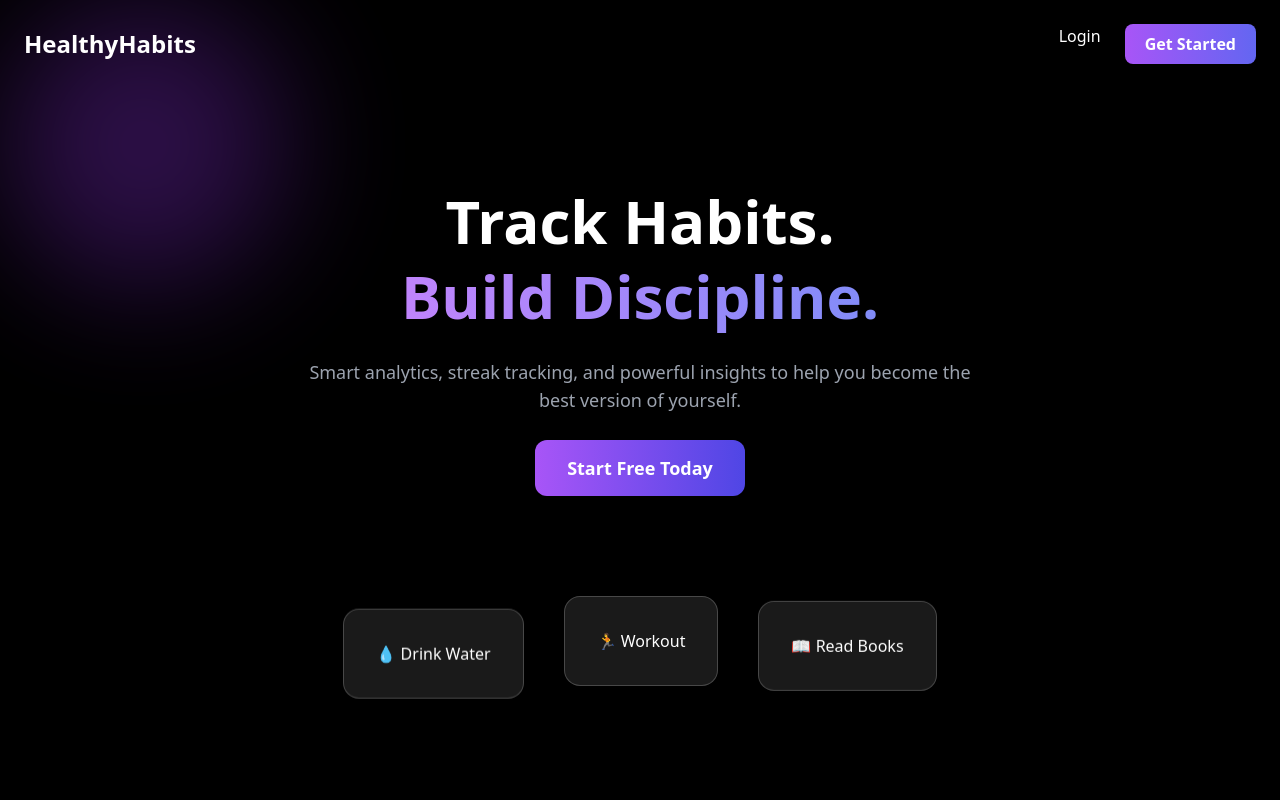
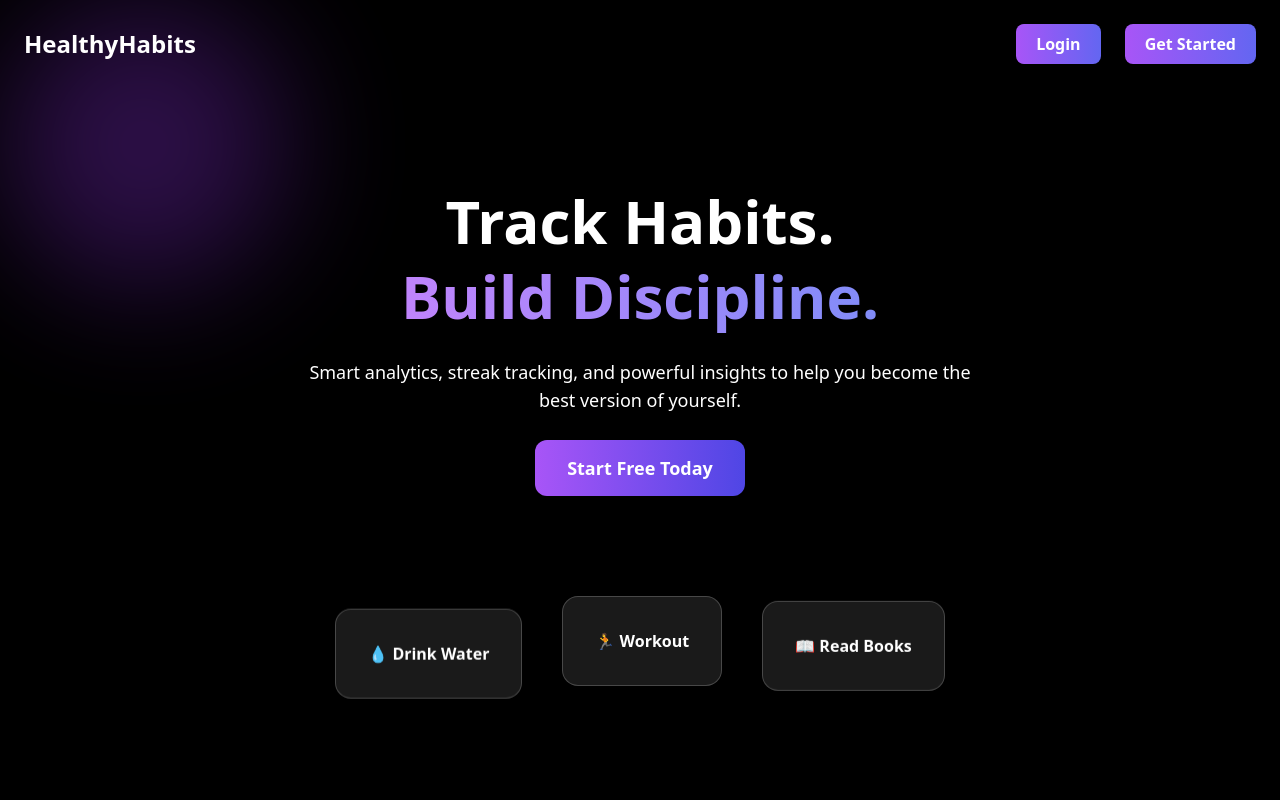
Before and after one commit to ARCHANA-MADDELA-57/healthy-habits-Tracker-frontend, a React (Vite) app: page / in a window 1280 px wide. Shown: the top 800 px of the page. Built offline with nearby package versions, Linux system fonts and the light colour scheme.

Commit message:
Did some changes in landing page

```diff
--- a/src/pages/Home.jsx
+++ b/src/pages/Home.jsx
@@ -59,7 +59,7 @@ const Home = () => {
                 <h1 className="text-2xl font-bold">HealthyHabits</h1>
 
                 <div className="flex gap-6">
-                    <Link to="/login" className="hover:text-gray-300 transition">
+                    <Link to="/login" className="px-5 py-2 bg-gradient-to-r from-purple-500 to-indigo-500 rounded-lg font-semibold hover:text-gray-300 transition">
                         Login
                     </Link>
                     <Link
@@ -91,7 +91,7 @@ const Home = () => {
                     initial={{ opacity: 0 }}
                     animate={{ opacity: 1 }}
                     transition={{ delay: 0.4 }}
-                    className="mt-6 max-w-2xl text-lg text-gray-400"
+                    className="mt-6 max-w-2xl text-lg text-white"
                 >
                     Smart analytics, streak tracking, and powerful insights to help
                     you become the best version of yourself.
@@ -121,7 +121,7 @@ const Home = () => {
                         key={i}
                         animate={{ y: [0, -15, 0] }}
                         transition={{ repeat: Infinity, duration: 3 + i }}
-                        className="bg-white/10 backdrop-blur-lg p-8 rounded-2xl shadow-lg border border-white/20"
+                        className="bg-white/10 backdrop-blur-lg p-8 rounded-2xl shadow-lg border border-white/20 font-bold"
                     >
                         {habit}
                     </motion.div>
```
